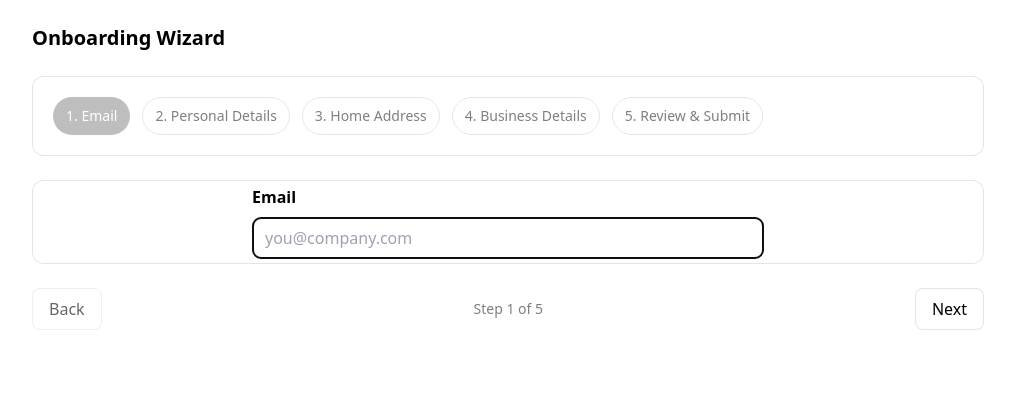
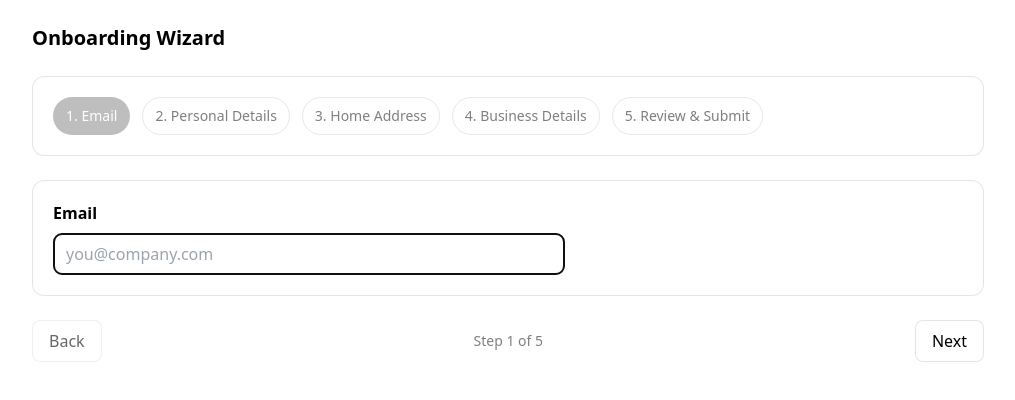
Before and after one commit to alonzo245/onboarding-wizard, a React (Vite) app: page /onboarding/email in a window 1280 px wide. Shown: the top 400 px of the page, without its empty margins (132-1147 px from the left). Built offline with nearby package versions, Linux system fonts and the light colour scheme.

Commit message:
add github pages

```diff
--- a/src/components/onboarding-wizard/OnboardingWizard.tsx
+++ b/src/components/onboarding-wizard/OnboardingWizard.tsx
@@ -153,7 +153,7 @@ export function OnboardingWizard() {
             <StepperNav steps={steps} activePath={pathname} />
           </div>
         )}
-        <div className="card p-4 sm:p-1" id="wizard-content">
+        <div className="card p-8 " id="wizard-content">
           <Outlet />
         </div>
         {pathname !== "/onboarding/thank-you" && (
--- a/src/components/onboarding-wizard/steps/Email.tsx
+++ b/src/components/onboarding-wizard/steps/Email.tsx
@@ -10,7 +10,7 @@ export function Email() {
 
   return (
     <div className="w-full">
-      <div className="w-full max-w-md sm:max-w-lg mx-auto">
+      <div className="w-full max-w-md sm:max-w-lg">
         <label htmlFor="email" className="block mb-2 font-semibold">
           Email
         </label>
--- a/src/components/onboarding-wizard/steps/ThankYou.tsx
+++ b/src/components/onboarding-wizard/steps/ThankYou.tsx
@@ -10,6 +10,11 @@ export function ThankYou() {
   const nav = useNavigate();
   const { data: contextData, countries } = useOnboarding();
   const [data, setData] = useState<OnboardingData>(contextData);
+
+  // Scroll to top on mount (especially important for mobile)
+  useEffect(() => {
+    window.scrollTo({ top: 0, behavior: "smooth" });
+  }, []);
 
   // Load submitted data from localStorage on mount, or use context data if available
   useEffect(() => {
--- a/src/router.tsx
+++ b/src/router.tsx
@@ -7,7 +7,11 @@ import { ReviewSubmit } from "./components/onboarding-wizard/steps/ReviewSubmit"
 import { ThankYou } from "./components/onboarding-wizard/steps/ThankYou";
 import { OnboardingWizard } from "./components/onboarding-wizard/OnboardingWizard";
 
-export const router = createBrowserRouter([
+// Get base path from import.meta.env.BASE_URL (set by Vite)
+const basePath = import.meta.env.BASE_URL || "/";
+
+export const router = createBrowserRouter(
+  [
     {
       path: "/",
       element: <Navigate to="/onboarding" replace />,
@@ -25,4 +29,8 @@ export const router = createBrowserRouter([
         { path: "thank-you", element: <ThankYou /> },
       ],
     },
-]);
+  ],
+  {
+    basename: basePath === "/" ? undefined : basePath.replace(/\/$/, ""),
+  }
+);
--- /dev/null
+++ b/src/vite-env.d.ts
@@ -0,0 +1,7 @@
+/// <reference types="vite/client" />
+
+interface ImportMeta {
+  readonly env: {
+    readonly BASE_URL: string;
+  };
+}
--- a/vite.config.ts
+++ b/vite.config.ts
@@ -1,12 +1,14 @@
+/// <reference types="vitest/config" />
 import { defineConfig } from "vite";
 import react from "@vitejs/plugin-react";
 
 // https://vitejs.dev/config/
 export default defineConfig({
+  base: process.env.BASE_URL || "/",
   plugins: [react()],
   test: {
     globals: true,
     environment: "happy-dom",
     setupFiles: "./src/test/setup.ts",
   },
-});
+} as any);
```
Also changed, not shown: 1 other file (tests, documents, lock files or other folders). Lines whose indentation alone changed are shown as unchanged.
